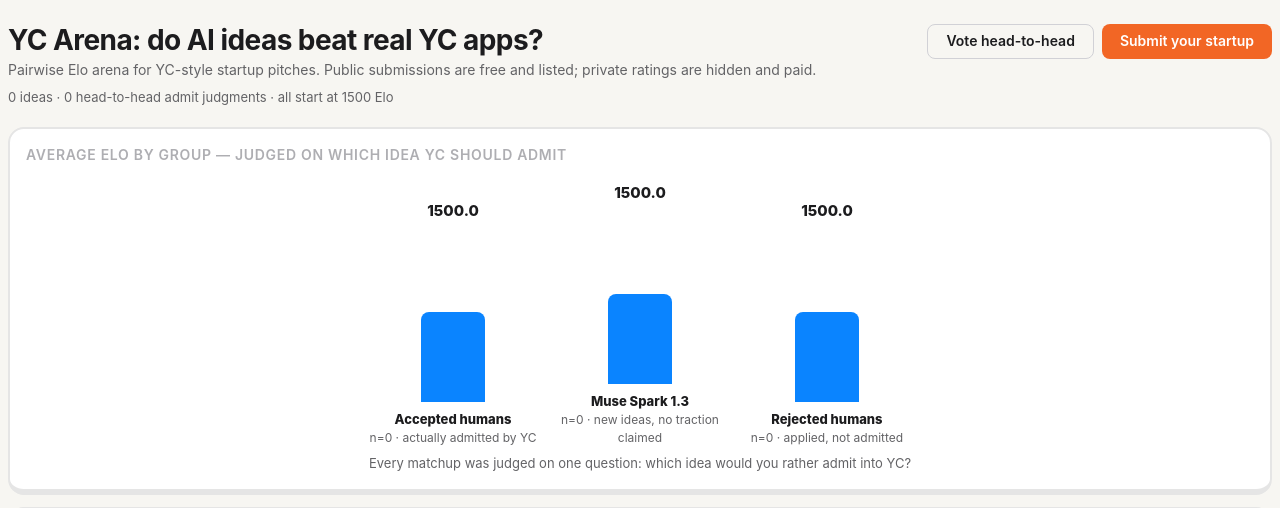
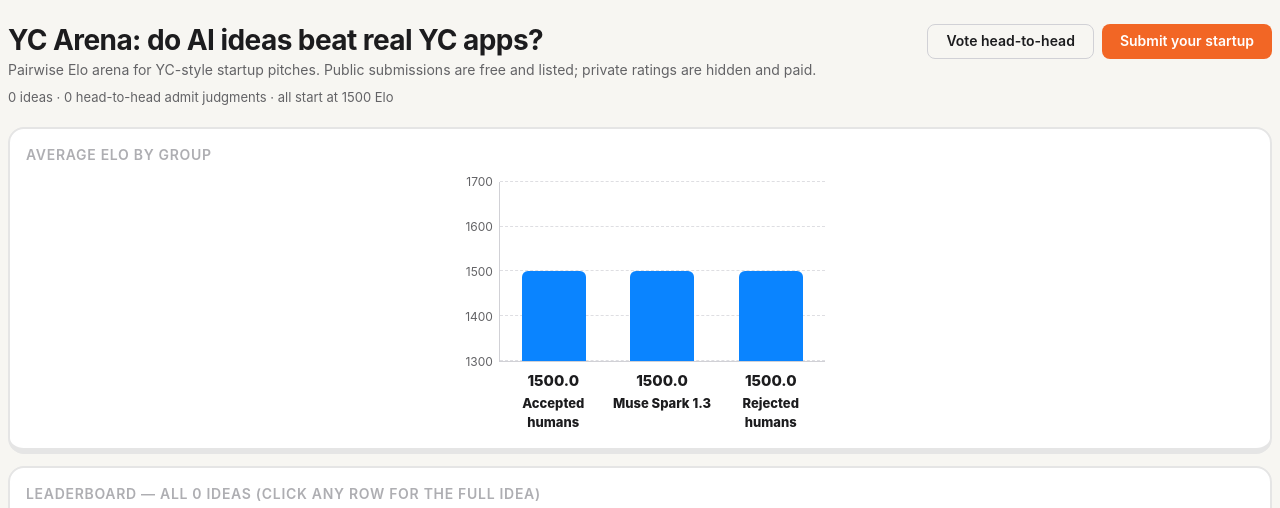
Before and after one commit to theaustinhatfield/Elorator, a Django app: page / in a window 1280 px wide. Shown: the part 52-560 px from the top of the page. Run offline with Django 4.2, Linux system fonts and the light colour scheme; tables that the repository leaves empty hold one stand-in row (values such as "Sample post").

Commit message:
Chart axes (y ticks 1300-1700, x/y axis lines), drop group helper text + caption

```diff
--- a/core/templates/core/leaderboard.html
+++ b/core/templates/core/leaderboard.html
@@ -15,20 +15,37 @@
 </div>
 
 <div class="duo-card"><div class="card-pad">
-  <div class="section-title">Average Elo by group — judged on which idea YC should admit</div>
-  <div class="flex items-center justify-between gap-3" style="align-items:flex-end; max-width:640px; margin:0 auto; padding-top:8px;">
-    {% for g in groups %}
-    <div style="flex:1; text-align:center;">
-      <div style="font-size:15px; font-weight:800;">{{ g.avg }}</div>
-      <div style="height:180px; display:flex; align-items:flex-end; justify-content:center;">
-        <div style="width:64px; max-width:80%; height:{{ g.pct }}%; border-radius:8px 8px 0 0; {% if g.is_top %}background:#0A84FF;{% else %}background:#AEAEB2;{% endif %}" title="{{ g.label }}: {{ g.avg }}"></div>
+  <div class="section-title">Average Elo by group</div>
+  <div style="display:flex; max-width:640px; margin:0 auto; padding-top:8px;">
+    <div style="width:44px; flex:none;">
+      <div style="position:relative; height:180px;">
+        {% for t in yticks %}
+        <div class="text-xs text-muted" style="position:absolute; bottom:{{ t.pct }}%; transform:translateY(50%); right:6px; white-space:nowrap;">{{ t.value }}</div>
+        {% endfor %}
       </div>
-      <div style="font-size:13px; font-weight:800; margin-top:8px;">{{ g.label }}</div>
-      <div class="text-xs text-muted">n={{ g.n }} · {{ g.note }}</div>
+      <div style="height:44px;"></div>
     </div>
-    {% endfor %}
+    <div style="flex:1; min-width:0;">
+      <div style="position:relative; height:180px; display:flex; align-items:flex-end; border-left:1.5px solid var(--separator); border-bottom:1.5px solid var(--separator);">
+        {% for t in yticks %}
+        <div style="position:absolute; left:0; right:0; bottom:{{ t.pct }}%; border-top:1px dashed var(--separator); opacity:0.7;"></div>
+        {% endfor %}
+        {% for g in groups %}
+        <div style="flex:1; height:100%; display:flex; align-items:flex-end; justify-content:center; position:relative;">
+          <div style="width:64px; max-width:80%; height:{{ g.pct }}%; border-radius:6px 6px 0 0; {% if g.is_top %}background:#0A84FF;{% else %}background:#AEAEB2;{% endif %}" title="{{ g.label }}: {{ g.avg }}"></div>
+        </div>
+        {% endfor %}
+      </div>
+      <div style="display:flex;">
+        {% for g in groups %}
+        <div style="flex:1; text-align:center; padding-top:8px;">
+          <div style="font-size:15px; font-weight:800;">{{ g.avg }}</div>
+          <div style="font-size:13px; font-weight:800; margin-top:2px;">{{ g.label }}</div>
+        </div>
+        {% endfor %}
+      </div>
+    </div>
   </div>
-  <p class="text-sm text-muted mt-2" style="text-align:center;">Every matchup was judged on one question: which idea would you rather admit into YC?</p>
 </div></div>
 
 <div class="duo-card mt-3"><div class="card-pad">
--- a/core/views.py
+++ b/core/views.py
@@ -60,12 +60,15 @@ def leaderboard(request):
     for g in groups:
         g['pct'] = round(100 * (g['avg'] - lo) / max(hi - lo, 1))
         g['is_top'] = g['avg'] == top_avg
+    step = (hi - lo) / 4
+    yticks = [{'value': int(round(lo + i * step)), 'pct': i * 25} for i in range(5)]
 
     ranked = list(enumerate(ratings, start=1))
     ctx = {
         'arena': arena,
         'ratings': ratings,
         'groups': groups,
+        'yticks': yticks,
         'all_rows': [{'rank': i, 'r': r} for i, r in ranked],
         'total_submissions': len(ratings),
         'total_matches': arena.matches.count(),
```
